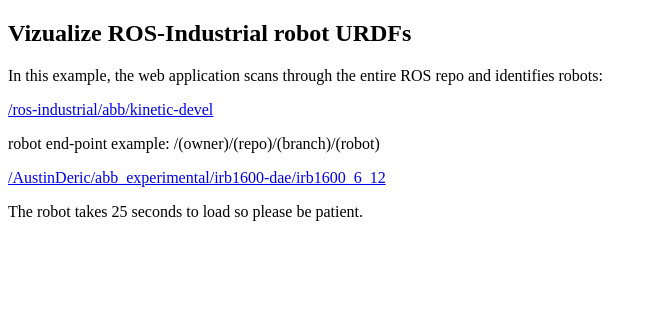
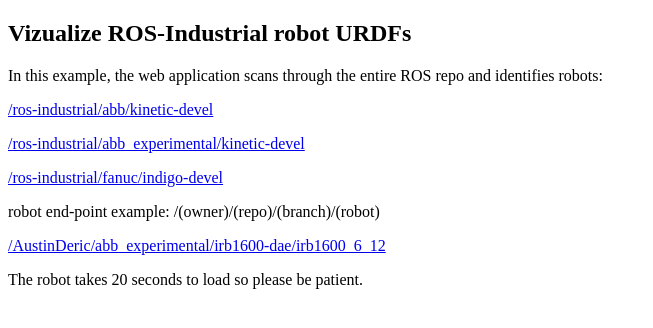
Before and after one commit to AustinDeric/github_urdf_viz, a Flask app: page / in a window 1280 px wide. Shown: the top 328 px of the page, without its empty margins (0-653 px from the left). Run offline with Flask 2, Linux system fonts and the light colour scheme.

Commit message:
add more info to front-end

```diff
--- a/deploy_app.py
+++ b/deploy_app.py
@@ -14,6 +14,6 @@
              'source /workspace/devel/setup.bash && '
              'python2 launch_maker.py {} {} && '
              'roslaunch viz.launch'.format(branch, owner, repo, repo, package, launch_file)]
-
-deploy.localdeploy(cmd=cmd)
+print cmd
+deploy.local_deploy(cmd=cmd)
 deploy.ecs_deploy(cmd=cmd)
--- a/templates/index.html
+++ b/templates/index.html
@@ -8,8 +8,10 @@
     <h2>Vizualize ROS-Industrial robot URDFs</h2>
     <p>In this example, the web application scans through the entire ROS repo and identifies robots:</p>
     <p><a href="/ros-industrial/abb/kinetic-devel">/ros-industrial/abb/kinetic-devel</a></p>
+    <p><a href="/ros-industrial/abb_experimental/kinetic-devel">/ros-industrial/abb_experimental/kinetic-devel</a></p>
+    <p><a href="/ros-industrial/fanuc/indigo-devel">/ros-industrial/fanuc/indigo-devel</a></p>
     <p>robot end-point example: /(owner)/(repo)/(branch)/(robot)</p>
     <p><a href="/AustinDeric/abb_experimental/irb1600-dae/irb1600_6_12">/AustinDeric/abb_experimental/irb1600-dae/irb1600_6_12</a></p>
-    <p>The robot takes 25 seconds to load so please be patient.</p>
+    <p>The robot takes 20 seconds to load so please be patient.</p>
 </body>
 </html>
--- a/templates/list_robots.html
+++ b/templates/list_robots.html
@@ -4,6 +4,7 @@
     <title>Robot List</title>
 </head>
 <body>
+    <p>This page lists the robots in the url endpoint</p>
     <ul id="navigation">
     {% for item in robots %}
         <li><a href="{{ item.href }}">{{ item.caption }}</a></li>
--- a/templates/viz.html
+++ b/templates/viz.html
@@ -1,6 +1,7 @@
 <!DOCTYPE html>
 <html>
 <head>
+  <title>ROS-I Viz</title>
 <meta charset="utf-8" />
 
 <script src="http://cdn.robotwebtools.org/threejs/current/three.min.js"></script>
```
Also changed, not shown: templates/jointstatepublisher.min.js (added, +1 -0 lines).
